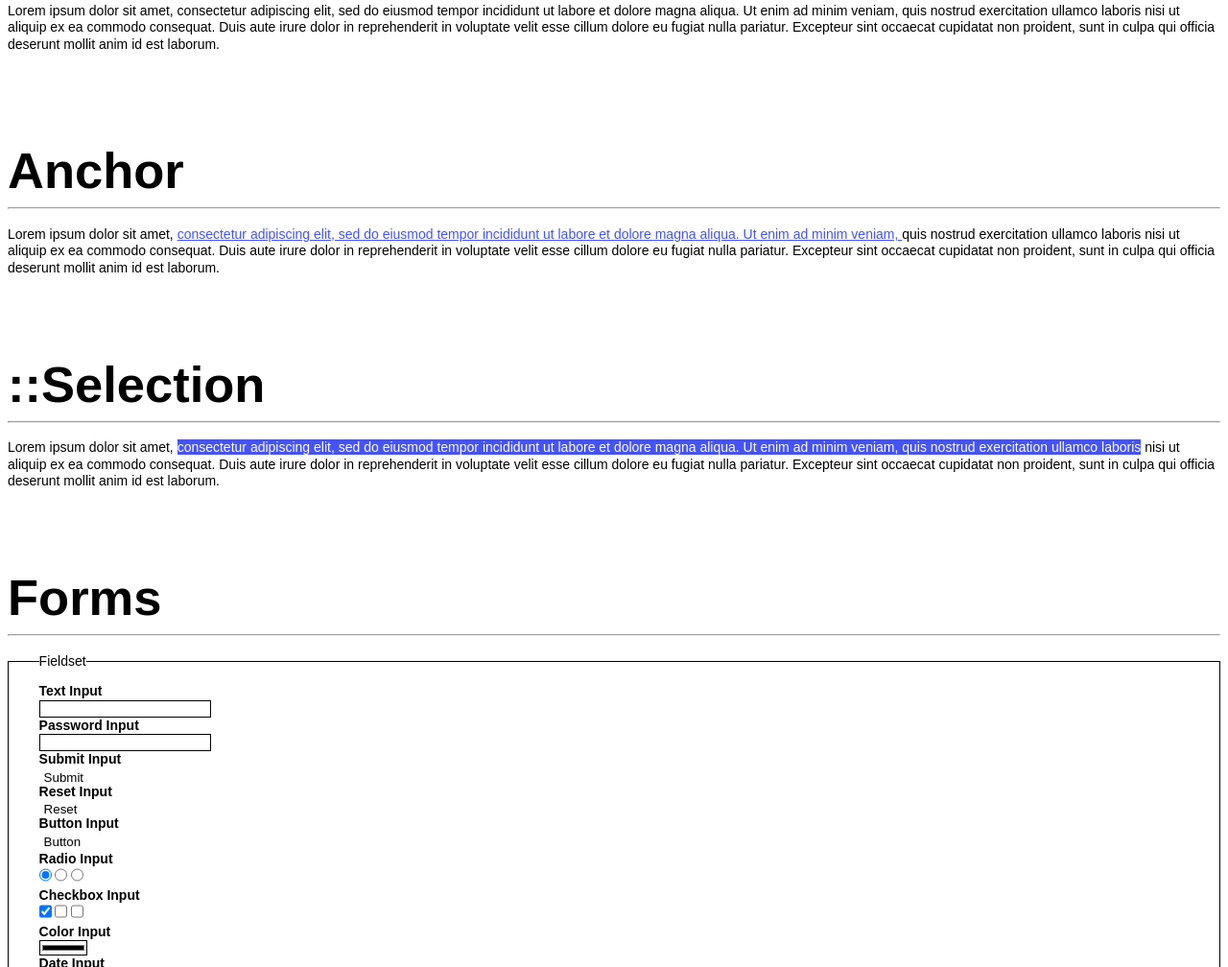
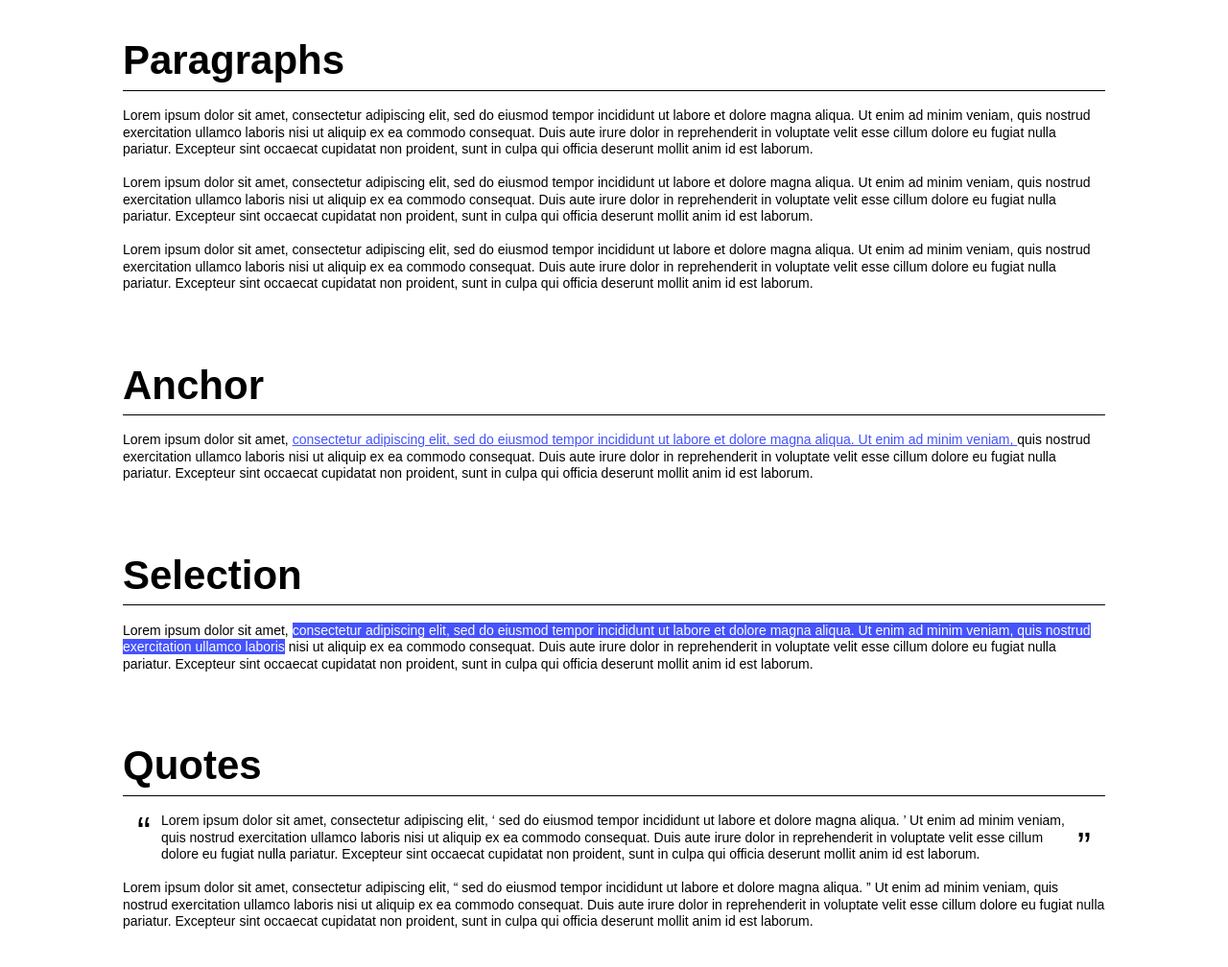
Before and after one commit to MatthewRDangle/basic.css, a plain HTML site: page build/demo.html in a window 1280 px wide. Shown: the part 1054-2062 px from the top of the page at 96% size. Drawn offline with Linux system fonts and the light colour scheme.

Commit message:
Normalized CSS.

```diff
--- a/build/basic.css
+++ b/build/basic.css
@@ -9,7 +9,7 @@
 * * Size: Calculation properties that dictate the HTML box model size (Examples: width, height. padding. margin. border-width).
 * * Content: Affects internal inline type content is rendered (Examples: font-family, font-weight, vertical-align).
 * * Aesthetic: Non essential, strict visual appeal only (Examples: box-shadow, color).
-* * Classes: [.header, .subheader, .anchor, .selection]
+* * Classes: [.wrapper .header, .subheader, .anchor, .selection]
 *
 * * Color Theme
 * *------------------
@@ -28,12 +28,87 @@
 * * Title: Theme Properties.
 * * Description: Adjust global properties.
 */
-body {
+* {
+  box-sizing: border-box;
+  -webkit-box-sizing: border-box;
+  -moz-box-sizing: border-box;
+}
+html, body {
+  width: 100%;
+  margin: 0; /* Aligns HTML and Body right up against the browser window. */
   font-family: sans-serif;
   font-size: 14px;
-  line-height: 1.25em;
+  line-height: 1.25;
+  overflowX: hidden; /* Hides any content outside the browser window. */
+  -webkit-text-size-adjust: 100%; /* Prevent adjustments of font size after orientation changes in iOS. */
   color: #000000;
   background-color: #FFFFFF;
+}
+
+/*
+** Title: Wrapper.
+** Type: [Global]
+** Description: Controls whether an HTML element receives website margins or extends to the full width of the page (technically, wrapper container).
+*/
+
+/* [Device Size Response] : Extra Small Devices - Small Cell Phones. */
+@media only screen and (max-width: 480px) {
+	.wrapper {
+		padding-left: 5%;
+		padding-right: 5%;
+		margin: 0 auto; /* Centers the website in the view spacing. */
+		max-width: auto;
+	}
+}
+
+/* [Device Size Response] : Small Devices - Large Cell Phones and Extra Small Tablets.*/
+@media only screen and (min-width: 480px) {
+	.wrapper {
+		padding-left: 6%;
+		padding-right: 6%;
+		margin: 0 auto; /* Centers the website in the view spacing. */
+		max-width: auto;
+	}
+}
+
+/* [Device Size Response] : Medium Devices - Small Tablets.*/
+@media only screen and (min-width: 760px) {
+	.wrapper {
+		padding-left: 8%;
+		padding-right: 8%;
+		margin: 0 auto; /* Centers the website in the view spacing. */
+		max-width: auto;
+	}
+}
+
+/* [Device Size Response] : Medium Devices - Large Tablets Small Laptops.*/
+@media only screen and (min-width: 920px) {
+	.wrapper {
+		padding-left: 9%;
+		padding-right: 9%;
+		margin: 0 auto; /* Centers the website in the view spacing. */
+		max-width: auto;
+	}
+}
+
+/* [Device Size Response] : Medium Devices - Large Laptops and Small Desktops.*/
+@media only screen and (min-width: 1100px) {
+	.wrapper {
+		padding-left: 10%;
+		padding-right: 10%;
+		margin: 0 auto; /* Centers the website in the view spacing. */
+		max-width: auto;
+	}
+}
+
+/* [Device Size Response] : Medium Devices - Large Desktops.*/
+@media only screen and (min-width: 1400px) {
+	.wrapper {
+		padding-left: 12%;
+		padding-right: 12%;
+		margin: 0 auto; /* Centers the website in the view spacing. */
+		max-width: auto;
+	}
 }
 
 /*
@@ -48,21 +123,21 @@ h1, h2, h3, h4, h5, h6 {
 h1 {
   padding: 0 0 0 0;
   margin: 1em 0em 0.25em 0em;
-  font-size: 3.75em;
+  font-size: 3em;
   line-height: 0.95em;
 }
 
 h2 {
   padding: 0 0 0 0;
   margin: 1em 0em 0.25em 0em;
-  font-size: 3em;
+  font-size: 2.5em;
   line-height: 0.95em;
 }
 
 h3 {
   padding: 0 0 0 0;
   margin: 1em 0em 0.25em 0em;
-  font-size: 2.5em;
+  font-size: 2em;
   line-height: 0.95em;
 }
 
@@ -101,7 +176,13 @@ h1 + .subheader, h2 + .subheader, h3 + .subheader, h4 + .subheader, h5 + .subhea
 
 hr {
   display: block;
+  height: 1px;
+  padding: 0;
   margin: 1.25em 0;
+  border-width: 0;
+  border-top-width: 1px; /* Change this value for horizontal line thickness. */
+  border-style: solid;
+  border-color: #000000; /* Works for modern browsers. */
 }
 
 h1 + hr, h2 + hr, h3 + hr, h4 + hr, h5 + hr, h6 + hr {
@@ -123,7 +204,7 @@ em, i {
 }
 
 strong, b {
-  font-weight: bold;
+  font-weight: bolder;
 }
 
 del, s {
@@ -138,6 +219,93 @@ cite {
   font-style: italic;
 }
 
+small {
+  font-size: 80%;
+}
+
+sup {
+  vertical-align: super;
+}
+sub {
+  vertical-align: sub;
+}
+sub, sup {
+  display: inline;
+  font-size: 80%;
+  line-height: 0;
+  position: relative;
+  vertical-align: baseline;
+}
+
+/*
+* * Title: Tag Normalize
+* * Description: Sets the input on modern HTMl elements. (Generally for IE <= 10).
+*/
+main, nav, aside, section, details, summary {
+  display: block; /* Required for display in IE */
+}
+summary {
+  display: list-item;
+}
+template, [type="hidden"] {
+  display: none;
+}
+
+
+/*
+* * Title: Preformatted Text Elements
+* * Description: Ensures preformatted text blocks looks the same across browsers.
+*/
+pre, code, kbd, samp {
+  font-family: monospace, monospace;
+  font-size: 1em;
+}
+
+/*
+* * Title: Anchors.
+* * Description: Changes the display of anchor tags.
+*/
+a, .anchor {
+  display: inline;
+  cursor: pointer;
+  color: #4553FB;
+  background-color: transparent; /* Remove the gray background on active links in IE 10. */
+}
+
+a:hover, .anchor:hover {
+  color: #4553FB;
+}
+
+/*
+ * * Title: Blockquote.
+ * * Description: Wrap large quotes around some text.
+ */
+blockquote {
+  display: block;
+  position: relative;
+  padding: 0 0 0 0;
+  margin: 1em 40px;
+}
+
+blockquote::before {
+  position: absolute;
+  top: -6px;
+  left: -25px;
+  content: open-quote;
+  font-size: 3em;
+}
+blockquote::after {
+  position: absolute;
+  top: 10px;
+  right: -25px;
+  content: close-quote;
+  font-size: 3em;
+}
+
+/*
+* * Title: Inline Quotes.
+* * Description: Wraps quotations around inline-text.
+*/
 q {
   display: inline;
 }
@@ -149,41 +317,11 @@ q::after {
 }
 
 /*
-* * Title: Anchors.
-* * Description: Changes the display of anchor tags.
+* * Title: Image.
+* * Description: Changes display of an generic image.
 */
-a, .anchor {
-  display: inline;
-  cursor: pointer;
-  color: #4553FB;
-}
-
-a:hover, .anchor:hover {
-  color: #4553FB;
-}
-
-/* Title: Blockquote.
- * * Description: Wrap large quotes around some text. */
-blockquote {
-  display: block;
-  position: relative;
-  padding: 0 0 0 0;
-  margin: 1em 40px;
-}
-
-blockquotes::before {
-  position: absolute;
-  top: -6px;
-  left: -25px;
-  content: open-quote;
-  font-size: 3em;
-}
-blockquotes::after {
-  position: absolute;
-  top: 10px;
-  right: -25px;
-  content: close-quote;
-  font-size: 3em;
+img {
+	border-style: none; /* Removes forced border from IE 10. */
 }
 
 /*
@@ -256,8 +394,12 @@ fieldset {
 }
 
 legend {
-  padding: 0 0;
-  margin: 0 0;
+  display: table;
+  max-width: 100%;
+  padding: 0;
+  margin: 0;
+  white-space: normal;
+  color: inherit;
 }
 
 label {
@@ -268,56 +410,84 @@ label {
   font-weight: bold;
 }
 
-input, select {
-  height: 1.2em; /* Normalizes height between input and select. */
-  line-height: 1.2em; /* Normalizes height between input and select. */
-}
-
 input, select, textarea {
   display: block;
-  padding: 0 0;
-  margin: 0 0;
+  padding: 0; /* Generally best not to touch this. If you want padding, remove the borders and apply it to a div. Then give the div padding. */
+  margin: 0;
   border: 1px;
+  font-family: inherit;
+  font-size: inherit;
+  line-height: inherit;
   background-color: transparent;
   border-style: solid;
   border-color: inherit;
 }
 
-input[type=radio], input[type=checkbox] {
+textarea {
+  overflow: auto; /* Removes the forced scroll bar for some browsers. */
+}
+
+input[type="radio"], input[type="checkbox"] {
+  box-sizing: border-box; /* Normalizes look for IE 10. */
   display: inline-block;
   width: initial;
+  padding: 0;
+  cursor: pointer;
 }
 
-input[type=submit], input[type=reset] {
+input[type="color"], input[type="date"] {
+	cursor: pointer;
+}
+
+input[type="search"] {
+  -webkit-appearance: textfield; /* Correct the odd appearance in Chrome and Safari. */
+  outline-offset: -2px; /* Correct the outline style in Safari. */
+}
+
+input[type="search"]::-webkit-search-decoration {
+  -webkit-appearance: none; /* Remove the inner padding in Chrome and Safari on macOS. */
+}
+
+input:focus {
+	outline-color: #4553FB;
+}
+
+select[multiple] {
+  height: auto;
+}
+
+optgroup {
+  margin: 0;
+  font-family: inherit;
+  font-size: inherit;
+  line-height: inherit;
+}
+
+button, [type="submit"], [type="reset"], [type="button"] {
   display: block;
+  width: auto;
   padding: 2px 5px;
-  margin: 0 0;
-  border: 0;
+  border-width: 1px;
+  margin: 0;
+  border-width: 0;
+  font-family: inherit;
+  font-size: inherit;
+  line-height: inherit;
+  overflow: visible;
   cursor: pointer;
-  color: inherit;
-  background-color: transparent;
+  color: #FFFFFF;
+  background-color: #4553FB;
   border-style: solid;
   border-color: transparent;
+  -webkit-appearance: button; /* Correct the inability to style clickable types in iOS and Safari. */
 }
 
-button {
-  display: block;
-  padding: 2px 5px;
-  margin: 0 0;
-  border: 0;
-  cursor: pointer;
-  color: inherit;
-  background-color: transparent;
-  border-style: solid;
-  border-color: transparent;
+::-webkit-file-upload-button {
+  -webkit-appearance: button; /* Correct the inability to style clickable types in iOS and Safari. */
+  font: inherit; /* Change font properties to `inherit` in Safari. */
 }
 
-input[type=submit]:hover, input[type=reset]:hover {
-  color: inherit;
-  background-color: transparent;
-}
-
-button:hover {
+button:hover, [type="submit"]:hover, [type="reset"]:hover, [type="button"]:hover {
   color: inherit;
   background-color: transparent;
 }
@@ -366,15 +536,17 @@ table {
 
 caption {
   display: table-caption;
+  padding: 5px;
   border-width: inherit;
   text-align: center;
+  font-weight: bold;
   border-color: inherit;
   border-style: inherit;
 }
 
 thead {
   display: table-header-group;
-  padding: 0;
+  padding: 5px;
   margin: 0;
   border-width: inherit;
   text-align: inherit;
@@ -385,7 +557,7 @@ thead {
 
 tbody {
   display: table-row-group;
-  padding: 0;
+  padding: 5px;
   margin: 0;
   border-width: inherit;
   text-align: inherit;
@@ -396,7 +568,7 @@ tbody {
 
 tfoot {
   display: table-footer-group;
-  padding: 0;
+  padding: 5px;
   margin: 0;
   border-width: inherit;
   text-align: inherit;
@@ -407,7 +579,7 @@ tfoot {
 
 tr {
   display: table-row;
-  padding: 0;
+  padding: 5px;
   margin: 0;
   border-width: inherit;
   border-color: inherit;
@@ -416,7 +588,7 @@ tr {
 
 th {
   display: table-cell;
-  padding: 0;
+  padding: 5px;
   margin: 0;
   border-width: inherit;
   text-align: inherit;
@@ -427,7 +599,7 @@ th {
 
 td {
   display: table-cell;
-  padding: 0;
+  padding: 5px;
   margin: 0;
   border-width: inherit;
   text-align: inherit;
--- a/build/demo.html
+++ b/build/demo.html
@@ -59,6 +59,19 @@
 		<br/>
 	</div>
 
+	<!-- Paragraph Element -->
+	<div class="wrapper">
+		<h1> Paragraphs </h1>
+		<hr/>
+
+		<div>
+			<p> Lorem ipsum dolor sit amet, consectetur adipiscing elit, sed do eiusmod tempor incididunt ut labore et dolore magna aliqua. Ut enim ad minim veniam, quis nostrud exercitation ullamco laboris nisi ut aliquip ex ea commodo consequat. Duis aute irure dolor in reprehenderit in voluptate velit esse cillum dolore eu fugiat nulla pariatur. Excepteur sint occaecat cupidatat non proident, sunt in culpa qui officia deserunt mollit anim id est laborum. </p>
+			<p> Lorem ipsum dolor sit amet, consectetur adipiscing elit, sed do eiusmod tempor incididunt ut labore et dolore magna aliqua. Ut enim ad minim veniam, quis nostrud exercitation ullamco laboris nisi ut aliquip ex ea commodo consequat. Duis aute irure dolor in reprehenderit in voluptate velit esse cillum dolore eu fugiat nulla pariatur. Excepteur sint occaecat cupidatat non proident, sunt in culpa qui officia deserunt mollit anim id est laborum. </p>
+			<p> Lorem ipsum dolor sit amet, consectetur adipiscing elit, sed do eiusmod tempor incididunt ut labore et dolore magna aliqua. Ut enim ad minim veniam, quis nostrud exercitation ullamco laboris nisi ut aliquip ex ea commodo consequat. Duis aute irure dolor in reprehenderit in voluptate velit esse cillum dolore eu fugiat nulla pariatur. Excepteur sint occaecat cupidatat non proident, sunt in culpa qui officia deserunt mollit anim id est laborum. </p>
+		</div>
+		<br/>
+	</div>
+
 	<!-- Anchor Element -->
 	<div class="wrapper">
 		<h1> Anchor </h1>
@@ -72,11 +85,23 @@
 
 	<!-- Selection -->
 	<div class="wrapper">
-		<h1> ::Selection </h1>
+		<h1> Selection </h1>
 		<hr/>
 
 		<div>
 			<p> Lorem ipsum dolor sit amet, <span class="selection">consectetur adipiscing elit, sed do eiusmod tempor incididunt ut labore et dolore magna aliqua. Ut enim ad minim veniam, quis nostrud exercitation ullamco laboris</span> nisi ut aliquip ex ea commodo consequat. Duis aute irure dolor in reprehenderit in voluptate velit esse cillum dolore eu fugiat nulla pariatur. Excepteur sint occaecat cupidatat non proident, sunt in culpa qui officia deserunt mollit anim id est laborum. </p>
+		</div>
+		<br/>
+	</div>
+
+	<!-- Blockquote Element -->
+	<div class="wrapper">
+		<h1> Quotes </h1>
+		<hr/>
+
+		<div>
+			<blockquote> Lorem ipsum dolor sit amet, consectetur adipiscing elit, <q> sed do eiusmod tempor incididunt ut labore et dolore magna aliqua. </q> Ut enim ad minim veniam, quis nostrud exercitation ullamco laboris nisi ut aliquip ex ea commodo consequat. Duis aute irure dolor in reprehenderit in voluptate velit esse cillum dolore eu fugiat nulla pariatur. Excepteur sint occaecat cupidatat non proident, sunt in culpa qui officia deserunt mollit anim id est laborum. </blockquote>
+			<p> Lorem ipsum dolor sit amet, consectetur adipiscing elit, <q> sed do eiusmod tempor incididunt ut labore et dolore magna aliqua. </q> Ut enim ad minim veniam, quis nostrud exercitation ullamco laboris nisi ut aliquip ex ea commodo consequat. Duis aute irure dolor in reprehenderit in voluptate velit esse cillum dolore eu fugiat nulla pariatur. Excepteur sint occaecat cupidatat non proident, sunt in culpa qui officia deserunt mollit anim id est laborum. </p>
 		</div>
 		<br/>
 	</div>
@@ -93,65 +118,66 @@
 					<label id="it.r1.text.label" for="it.text.value"> Text Input </label>
 					<input id="it.r1.text.value" type="text" name="text"/>
 				</div>
+				<br/>
 				<div>
 					<label id="it.r1.password.label" for="it.password.value"> Password Input </label>
 					<input id="it.r1.password.value" type="password" name="password"/>
 				</div>
-
+				<br/>
 				<div>
 					<label id="it.r1.submit.label" for="it.Submit.value"> Submit Input </label>
 					<input id="it.r1.submit.value" type="Submit" name="Submit"/>
 				</div>
-
+				<br/>
 				<div>
 					<label id="it.r1.reset.label" for="it.reset.value"> Reset Input </label>
 					<input id="it.r1.reset.value" type="reset" name="reset"/>
 				</div>
-
+				<br/>
 				<div>
 					<label id="it.r1.button.label" for="it.button.value"> Button Input </label>
 					<button id="it.r1.button.value" type="button" name="button"> Button </button>
 				</div>
-
+				<br/>
 				<div>
 					<label id="it.r1.radio.label" for="it.radio.value"> Radio Input </label>
 					<input id="it.r1.radio.value" type="radio" name="radio" checked/>
 					<input id="it.r2.radio.value" type="radio" name="radio"/>
 					<input id="it.r3.radio.value" type="radio" name="radio"/>
 				</div>
-
+				<br/>
 				<div>
 					<label id="it.r1.checkbox.label" for="it.checkbox.value"> Checkbox Input </label>
 					<input id="it.r1.checkbox.value" type="checkbox" name="checkbox" checked/>
 					<input id="it.r2.checkbox.value" type="checkbox" name="checkbox"/>
 					<input id="it.r3.checkbox.value" type="checkbox" name="checkbox"/>
 				</div>
-
+				<br/>
 				<div>
 					<label id="it.r1.color.label" for="it.color.value"> Color Input </label>
 					<input id="it.r1.color.value" type="color" name="color"/>
 				</div>
-
+				<br/>
 				<div>
 					<label id="it.r1.date.label" for="it.date.value"> Date Input </label>
 					<input id="it.r1.date.value" type="date" name="date"/>
 				</div>
-
+				<br/>
 				<div>
 					<label id="it.r1.email.label" for="it.email.value"> Email Input </label>
 					<input id="it.r1.email.value" type="email" name="email"/>
 				</div>
-
+				<br/>
 				<div>
 					<label id="it.r1.file.label" for="it.file.value"> File Input </label>
 					<input id="it.r1.file.value" type="file" name="file"/>
 				</div>
-
+				<br/>
 				<div>
 					<label id="it.r1.quantity.label" for="it.quantity.value"> Quantity Input </label>
 					<input id="it.r1.quantity.value" type="quantity" name="quantity"/>
 				</div>
-
+				<br/>
 				<div>
 					<label id="it.r1.select.label" for="it.select.value"> Select Input </label>
 					<select id="it.r1.select.value" type="select" name="select">
@@ -160,7 +186,7 @@
 						<option value="3"> Option 3 </option>
 					</select>
 				</div>
-
+				<br/>
 				<div>
 					<label id="it.r2.select.label" for="it.select.value"> Select Input </label>
 					<select id="it.r2.select.value" type="select" name="select" multiple>
@@ -169,7 +195,7 @@
 						<option value="3"> Option 3 </option>
 					</select>
 				</div>
-
+				<br/>
 				<div>
 					<label id="it.r1.textarea.label" for="it.textarea.value"> Textarea Input </label>
 					<textarea> </textarea>
@@ -233,5 +259,6 @@
 		</table>
 	</div>
 
+	<br/>
 </body>
 </html>
```
